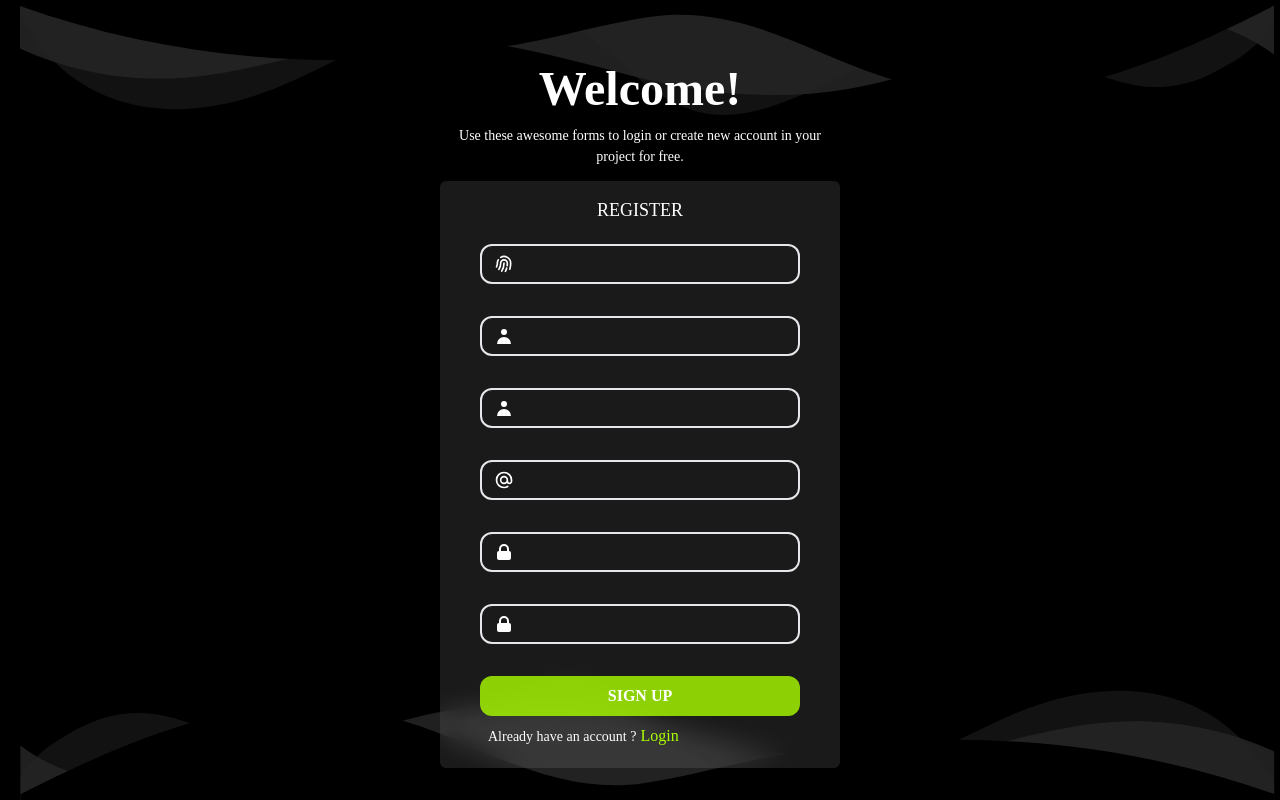
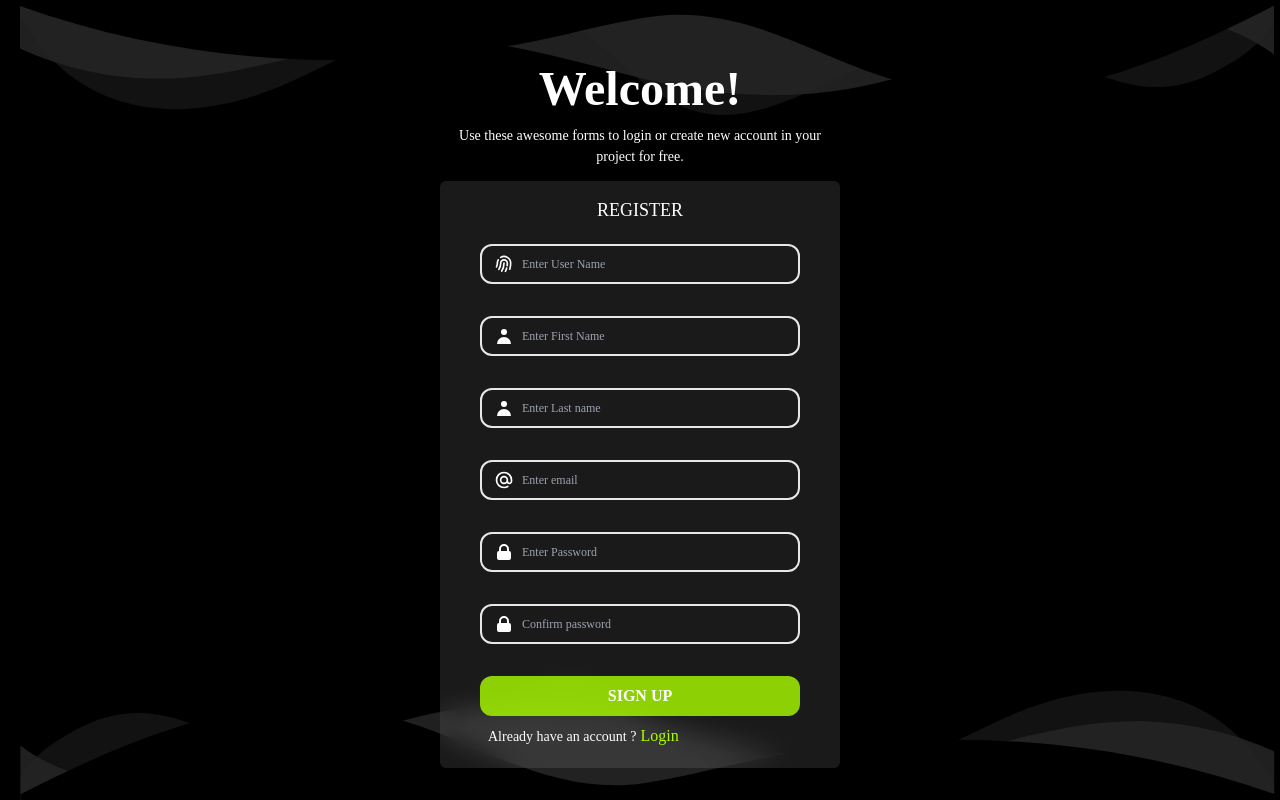
Before and after one commit to asindu99/bethel-dashboard-demo-react.js, a React (Create React App) app: page /register in a window 1280 px wide. Built offline with nearby package versions, Linux system fonts and the light colour scheme; a web font is replaced by a local one.

Commit message:
done some changes

```diff
--- a/src/components/Login_Register/Register.jsx
+++ b/src/components/Login_Register/Register.jsx
@@ -86,7 +86,7 @@ function Register() {
             d="M12 11c0 3.517-1.009 6.799-2.753 9.571m-3.44-2.04l.054-.09A13.916 13.916 0 008 11a4 4 0 118 0c0 1.017-.07 2.019-.203 3m-2.118 6.844A21.88 21.88 0 0015.171 17m3.839 1.132c.645-2.266.99-4.659.99-7.132A8 8 0 008 4.07M3 15.364c.64-1.319 1-2.8 1-4.364 0-1.457.39-2.823 1.07-4" />
         </svg>
         <input class="pl-2 outline-none border-none bg-transparent text-white text-[12px] relative"
-          type="text" name='userName' value={values.userName}
+          type="text" name='userName' value={values.userName} placeholder='Enter User Name'
           onChange={handleChange}
         />
         {errors.userName && <h4 className='text-red-600 absolute bottom-[-25px] text-[12px]'>{errors.userName}</h4>}
@@ -99,7 +99,7 @@ function Register() {
           clip-rule="evenodd" />
           </svg>
         <input class="pl-2 outline-none border-none bg-transparent text-white text-[12px]"
-          type="text" name='firstName' value={values.firstName}
+          type="text" name='firstName' value={values.firstName} placeholder='Enter First Name'
           onChange={handleChange}
 
         />
@@ -115,7 +115,7 @@ function Register() {
 
           </svg>
         <input class="pl-2 outline-none border-none bg-transparent text-white text-[12px] relative"
-          type="text" name='lastName' value={values.lastName}
+          type="text" name='lastName' value={values.lastName} placeholder='Enter Last name'
           onChange={handleChange}
 
         />
@@ -130,7 +130,7 @@ function Register() {
               d="M16 12a4 4 0 10-8 0 4 4 0 008 0zm0 0v1.5a2.5 2.5 0 005 0V12a9 9 0 10-9 9m4.5-1.206a8.959 8.959 0 01-4.5 1.207" />
       </svg>
         <input class="pl-2 outline-none border-none bg-transparent text-white text-[12px] relative"
-          type="email" name='email' value={values.email}
+          type="email" name='email' value={values.email} placeholder='Enter email'
           onChange={handleChange}
         />
         {errors.email && <h4 className='text-red-600 absolute bottom-[-25px] text-[12px]'>{errors.email}</h4>}
@@ -144,7 +144,7 @@ function Register() {
                 clip-rule="evenodd" />
       </svg>
         <input class="pl-2 outline-none border-none bg-transparent text-white text-[12px] relative"
-          type="password" name='password' value={values.password}
+          type="password" name='password' value={values.password} placeholder='Enter Password'
           onChange={handleChange}
         />
         {errors.password && <h4 className='text-red-600 absolute bottom-[-25px] text-[12px]'>{errors.password}</h4>}
@@ -159,7 +159,7 @@ function Register() {
                 clip-rule="evenodd" />
       </svg>
         <input class="pl-2 outline-none border-none bg-transparent text-white text-[12px] relative"
-          type="password" name='cPassword' value={values.cPassword}
+          type="password" name='cPassword' value={values.cPassword} placeholder='Confirm password'
           onChange={handleChange}
         />
         {errors.cPassword && <h4 className='text-red-600 absolute bottom-[-25px] text-[12px]'>{errors.cPassword}</h4>}
```
